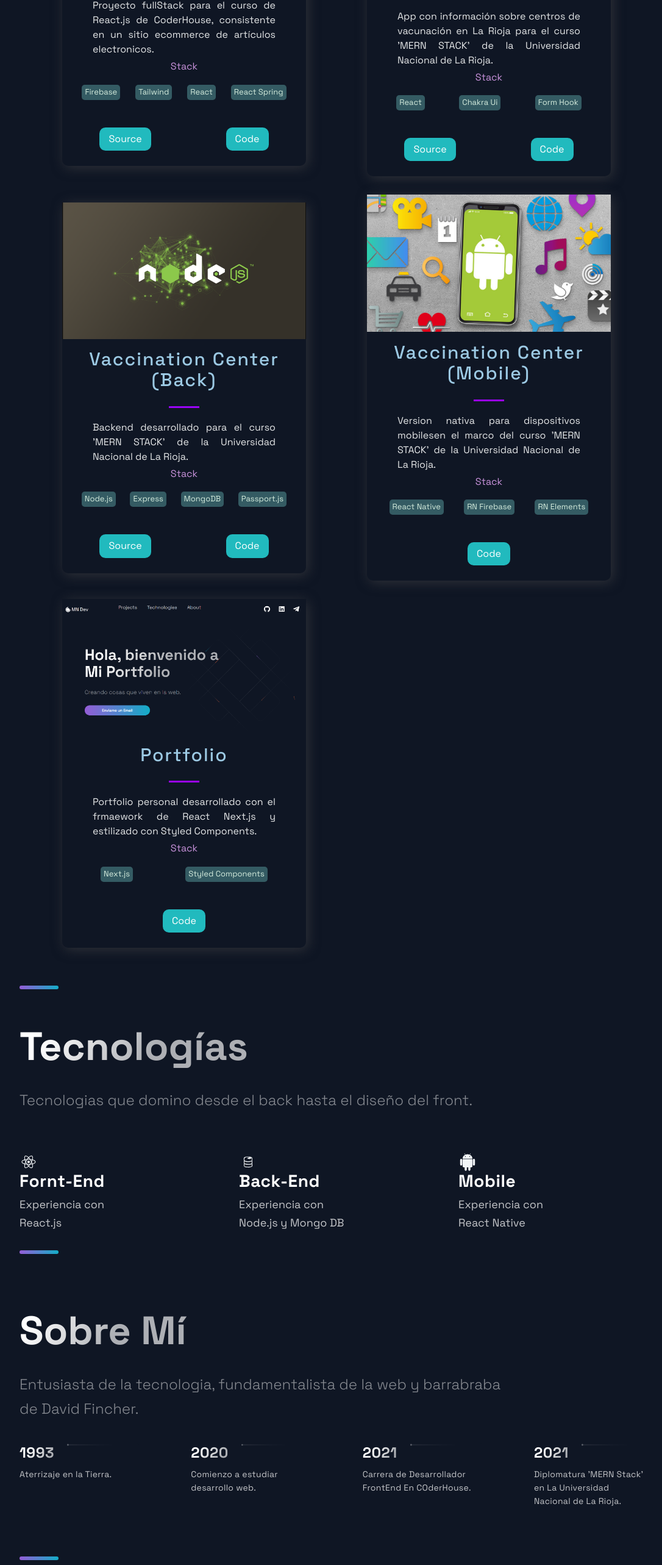
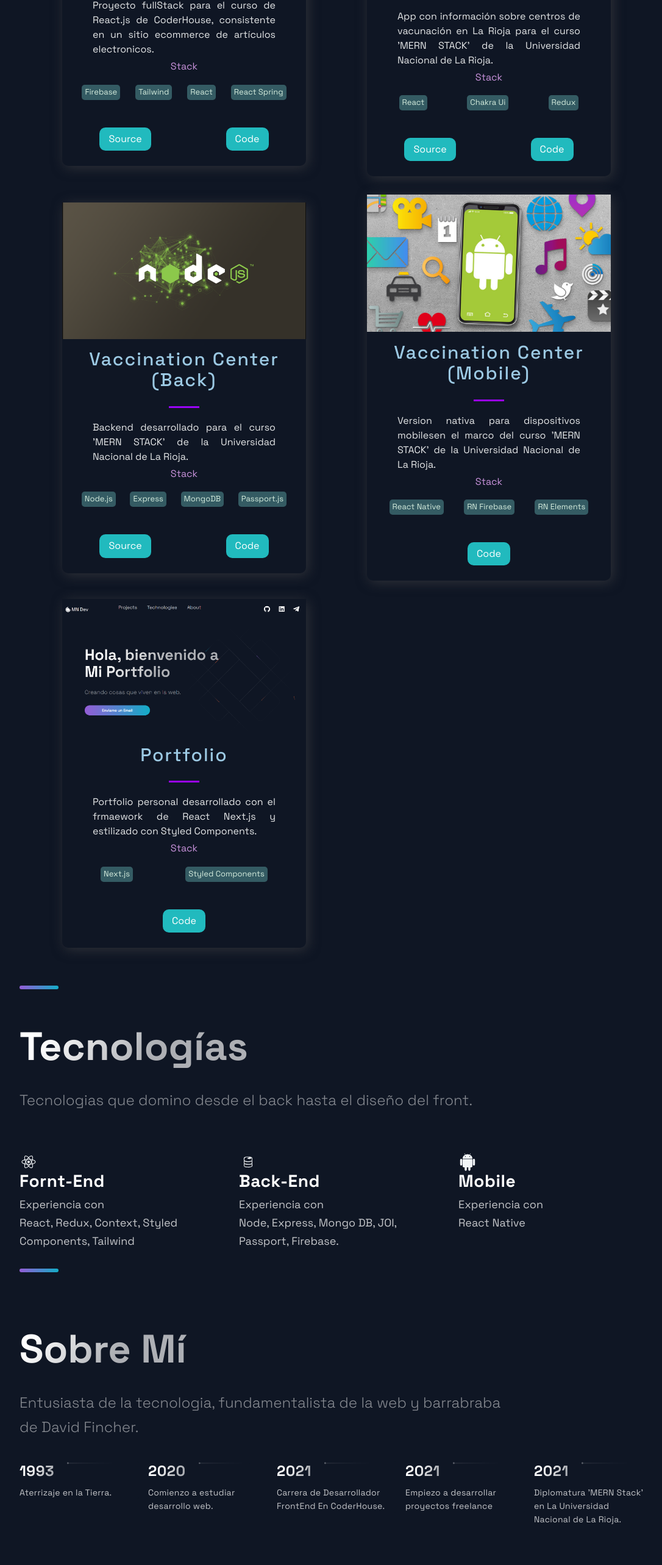
Before and after one commit to marcelonieva7/portfolio-Next.js, a Next.js app: page / in a window 1280 px wide. Shown: the part 1187-3753 px from the top of the page at 61% size, without its empty margins (88-1174 px from the left). Built offline with nearby package versions, Linux system fonts and the light colour scheme.

Commit message:
minor fix styles

```diff
--- a/src/components/Projects/ProjectsStyles.js
+++ b/src/components/Projects/ProjectsStyles.js
@@ -18,7 +18,6 @@ row-gap: 3rem;
   display: flex;
   flex-direction: column;
   padding: 2rem;
-  padding-bottom: 0;
 }
 
 `
@@ -104,7 +103,11 @@ transition: 0.5s;
 export const TagList = styled.ul`
   display: flex;
   justify-content: space-around;
+  align-items: center;
   padding: 2rem;
+  @media ${(props) => props.theme.breakpoints.md} {
+    padding: 0.5rem;
+}
 `
 export const Tag = styled.li`
   color: #D4ECDD;
@@ -112,4 +115,7 @@ font-size: 1.3rem;
   background-color: #345B63;
   padding: 0.5rem;
   border-radius: 0.5rem;
+  @media ${(props) => props.theme.breakpoints.md} {
+    max-width: 95px;
+  }
 `
--- a/src/components/Technologies/Technologies.js
+++ b/src/components/Technologies/Technologies.js
@@ -17,7 +17,7 @@ const Technologies = () =>  (
           <ListTitle>Fornt-End</ListTitle>
           <ListParagraph>
             Experiencia con <br />
-            React.js
+            React, Redux, Context, Styled Components, Tailwind
           </ListParagraph>
         </ListContainer>
       </ListItem>
@@ -27,7 +27,7 @@ const Technologies = () =>  (
           <ListTitle>Back-End</ListTitle>
           <ListParagraph>
             Experiencia con <br />
-            Node.js y Mongo DB
+            Node, Express, Mongo DB, JOI, Passport, Firebase.
           </ListParagraph>
         </ListContainer>
       </ListItem>
--- a/src/components/TimeLine/TimeLine.js
+++ b/src/components/TimeLine/TimeLine.js
@@ -109,7 +109,6 @@ const Timeline = () => {
           </CarouselButton>
         ))}
       </CarouselButtons>
-      <SectionDivider />
     </Section>
   );
 };
--- a/src/constants/constants.js
+++ b/src/constants/constants.js
@@ -12,7 +12,7 @@ export const projects = [
     title: 'Vaccination Center (Front)',
     description:"App con información sobre centros de vacunación en La Rioja para el curso 'MERN STACK' de la Universidad Nacional de La Rioja.",
     image: '/images/1.png',
-    tags: ['React', 'Chakra Ui', 'Form Hook'],
+    tags: ['React', 'Chakra Ui', 'Redux'],
     source: 'https://github.com/marcelonieva7/trabajo-final-react',
     visit: 'https://covidcentre.herokuapp.com/',
     id: 1,
@@ -47,6 +47,7 @@ export const projects = [
 export const TimeLineData = [
   { year: 1993, text: 'Aterrizaje en la Tierra.', },
   { year: 2020, text: 'Comienzo a estudiar desarrollo web.', },
-  { year: 2021, text: 'Carrera de Desarrollador FrontEnd En COderHouse.', },
+  { year: 2021, text: 'Carrera de Desarrollador FrontEnd En CoderHouse.', },
+  { year: 2021, text: 'Empiezo a desarrollar proyectos freelance', },
   { year: 2021, text: "Diplomatura 'MERN Stack' en La Universidad Nacional de La Rioja.", },
 ];
```
Lines whose indentation alone changed are shown as unchanged.
